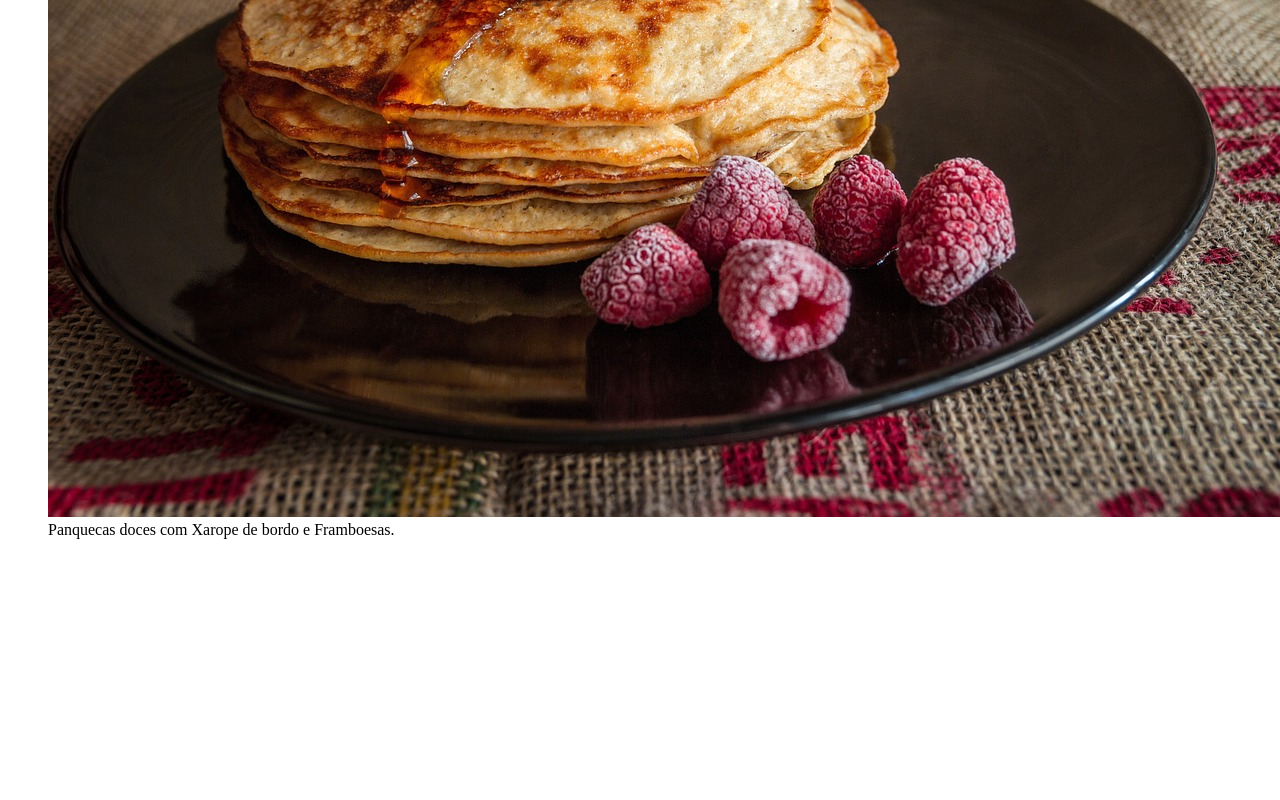
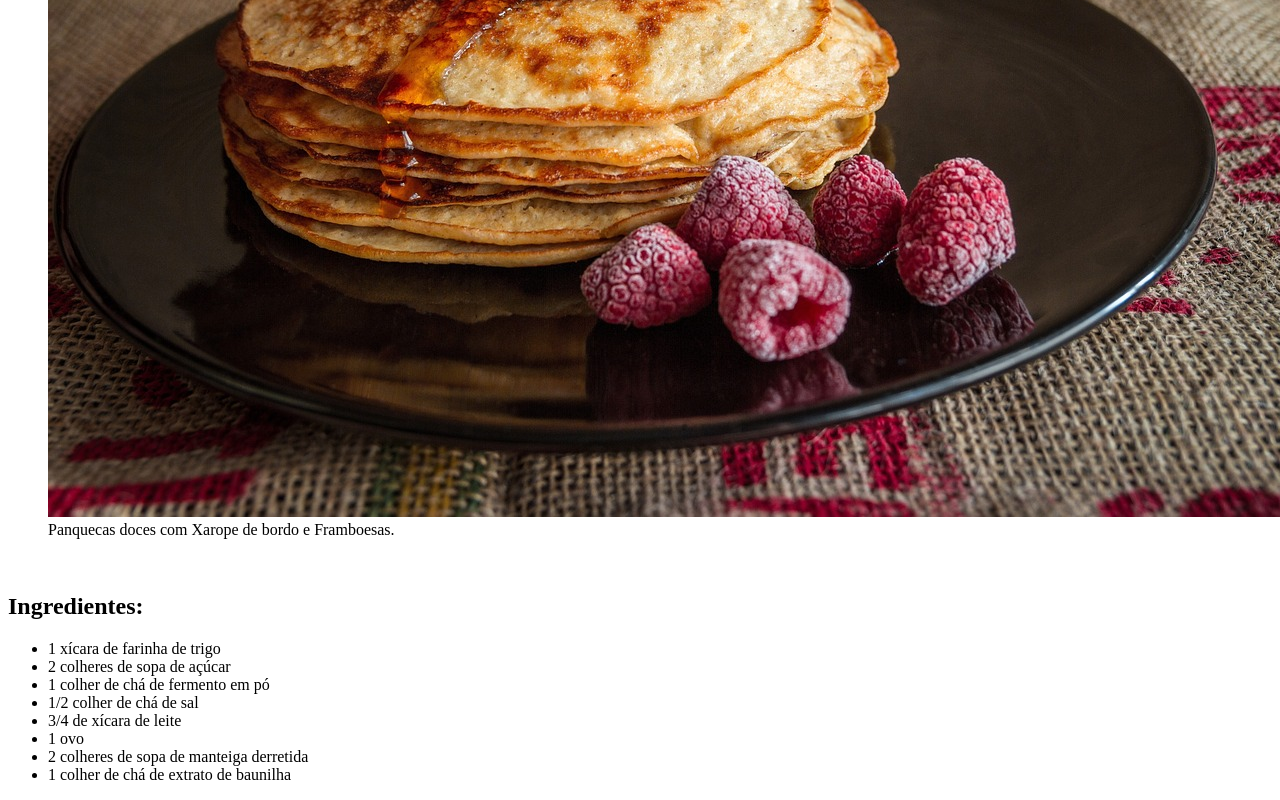
Before and after one commit to giovannipacellirib/Pagina-de-Receita, a plain HTML site: page index.html in a window 1280 px wide. Shown: the part 368-1168 px from the top of the page. Before the commit the page ends 923 px from the top, so only its background shows below. Drawn offline with Linux system fonts and the light colour scheme.

Commit message:
add ingredients list

```diff
--- a/index.html
+++ b/index.html
@@ -12,5 +12,18 @@
         <img src="./assets/pancakes-2291908_1280 (2).jpg" alt="Imagem de panquecas doces em um prato preto com xarope de bordo e fraboesas ">
         <figcaption>Panquecas doces com Xarope de bordo e Framboesas.</figcaption>
     </figure>
+    <br>
+    <h2>Ingredientes:</h2>
+    <ul>
+        <li>1 xícara de farinha de trigo</li>
+        <li>2 colheres de sopa de açúcar</li>
+        <li>1 colher de chá de fermento em pó</li>
+        <li>1/2 colher de chá de sal</li>
+        <li>3/4 de xícara de leite</li>
+        <li>1 ovo</li>
+        <li>2 colheres de sopa de manteiga derretida</li>
+        <li>1 colher de chá de extrato de baunilha</li>
+    </ul>
+
 </body>
 </html>
```
